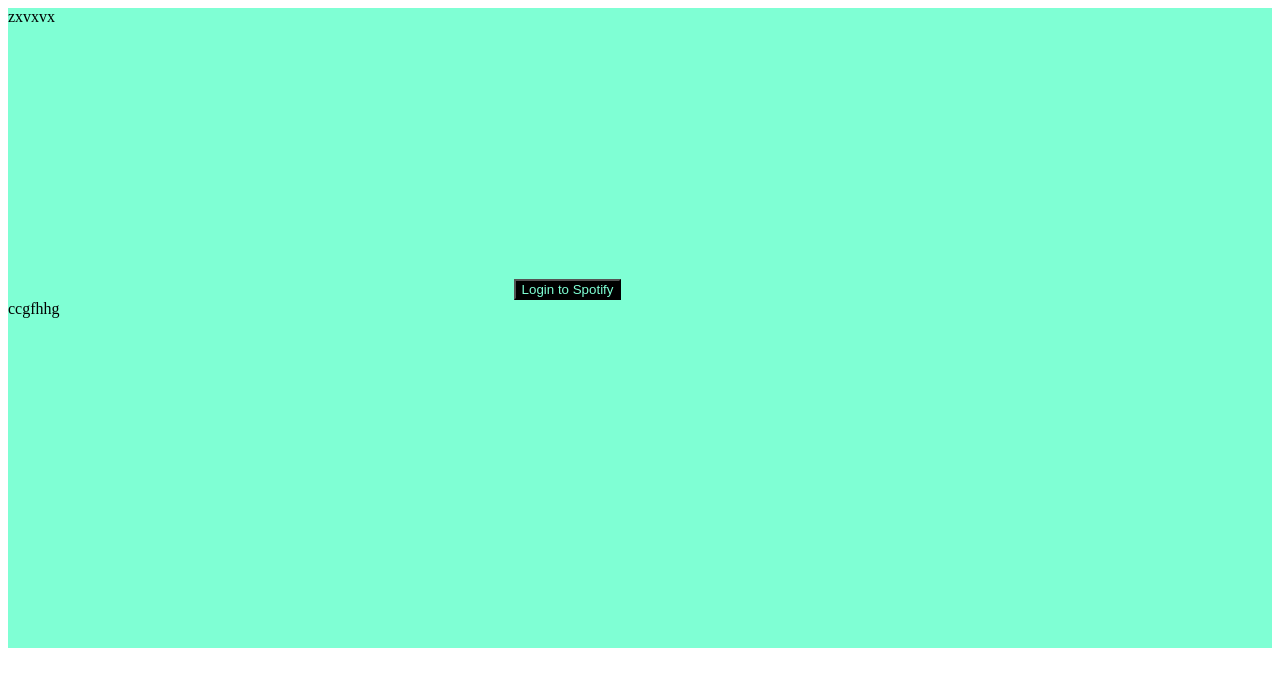
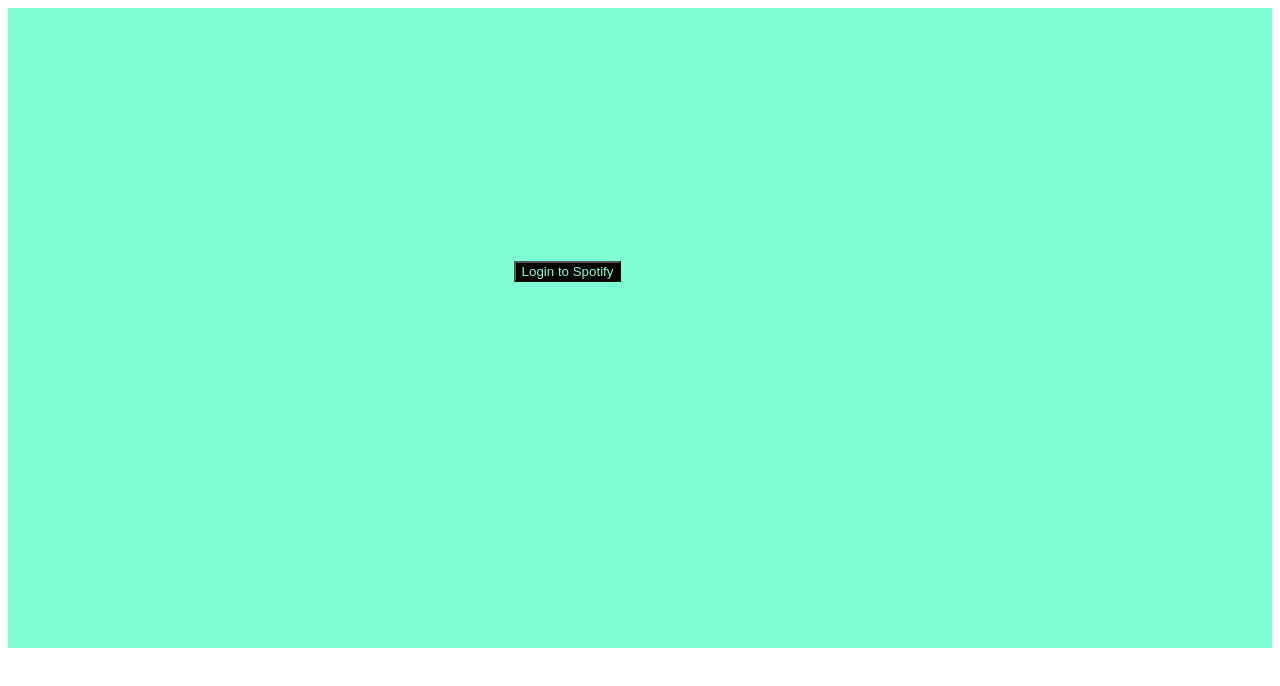
Before and after one commit to amanjain0318/spotifyapp, an Angular app: page /login in a window 1280 px wide. Shown: the top 686 px of the page. Built offline with nearby package versions, Linux system fonts and the light colour scheme.

Commit message:
Production config

```diff
--- a/src/app/spotify-login/spotify-login.component.html
+++ b/src/app/spotify-login/spotify-login.component.html
@@ -1,9 +1,9 @@
 <div class = 'container-fluid ' id  = "loginPage" >
     <div class = "row">
-        <div class="col-md-4">zxvxvx</div>
+        <div class="col-md-4"></div>
         <div class="col-md-4">
             <button  class  =  "btn btn-primary" (click)='submit()'>Login to Spotify</button>
         </div>
-        <div class="col-md-4">ccgfhhg</div>
+        <div class="col-md-4"></div>
     </div>
 </div>
--- a/src/environments/environment.ts
+++ b/src/environments/environment.ts
@@ -4,8 +4,8 @@
 
 export const environment = {
   production: false,
-  //baseUrl: 'http://localhost:8086/',
-  baseUrl: 'https://paxspotifyapp.herokuapp.com/'
+  baseUrl: 'http://localhost:8086/',
+//  baseUrl: 'https://paxspotifyapp.herokuapp.com/'
 };
 
 /*
```
